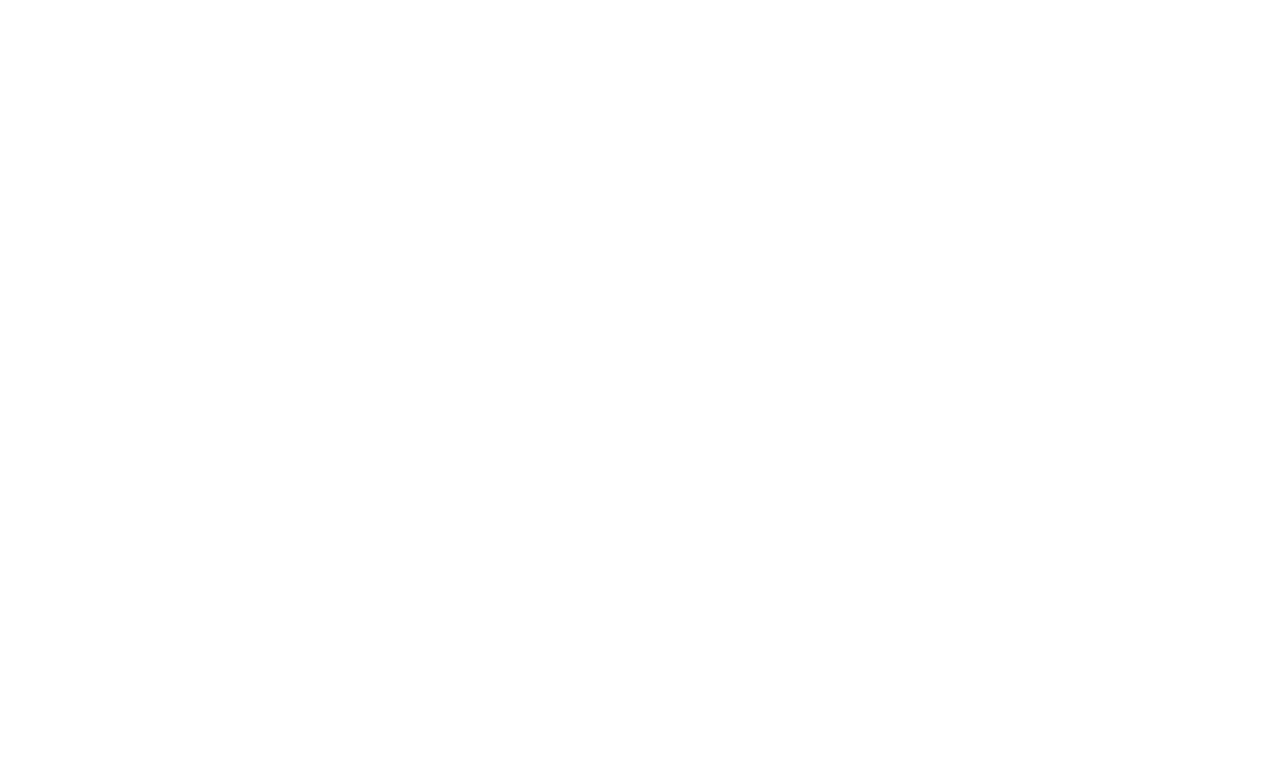
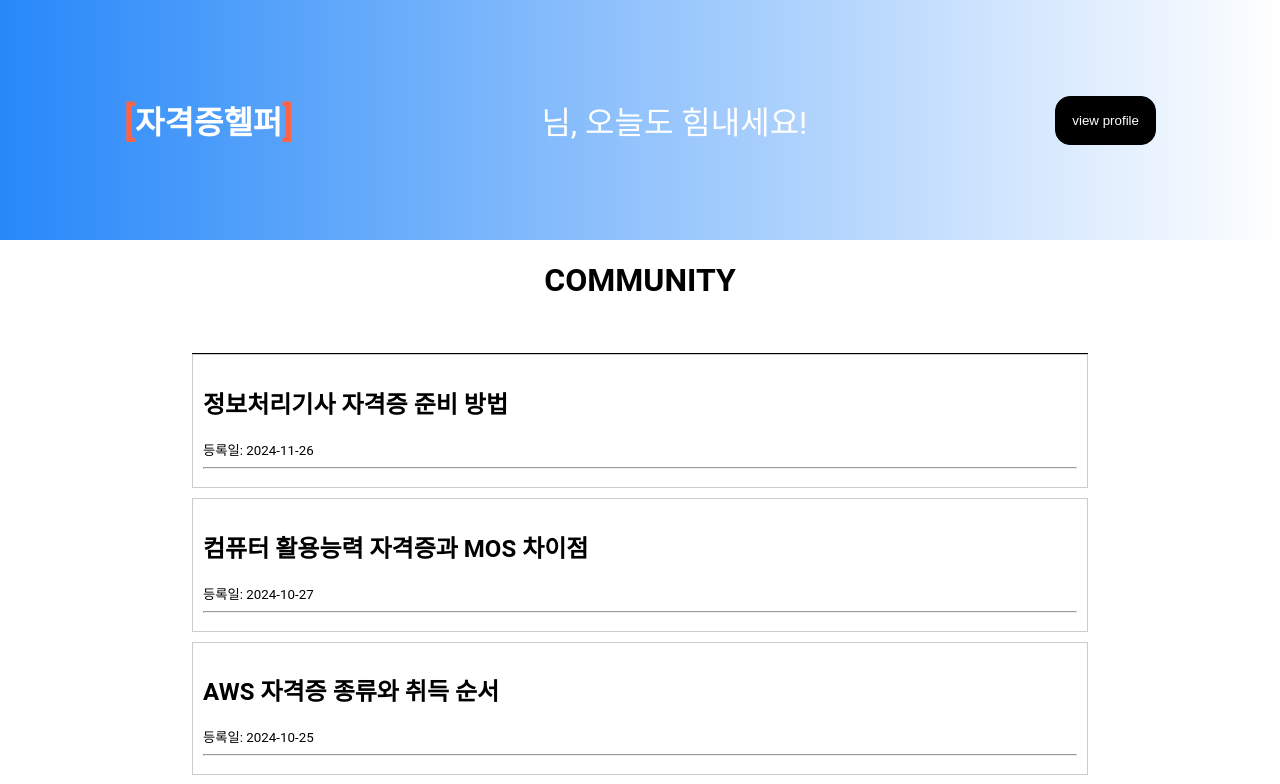
Before and after one commit to certificate-helper/FrontEnd, a React (Vite) app: page /community in a window 1280 px wide. Before the commit this address had no page. Shown: the top 784 px of the page. Built offline with nearby package versions, Linux system fonts and the light colour scheme; what chartjs-plugin-datalabels would draw is missing.

Commit message:
feat 커뮤니티

```diff
--- a/src/App.jsx
+++ b/src/App.jsx
@@ -16,6 +16,7 @@
 import Statistics from "./pages/Statistic/statistics";
 import Note from "./pages/WrongNote/note";
 import ExamReview from "./pages/examReview/examReview.container";
+import Community from "./pages/community/community";
 
 function reducer(state, action) {
   switch (action.type) {
@@ -57,6 +58,7 @@
             <Route path="/quiz" element={<Quiz />} />
             <Route path="/Statistics" element={<Statistics />} />
             <Route path="/exaReivew" element={<ExamReview />} />
+            <Route path="/community" element={<Community />}/>
           </Routes>
         </DiaryDispatchContext.Provider>
       </DiaryStateContext.Provider>
--- /dev/null
+++ b/src/pages/community/clickedPage.css
@@ -0,0 +1,18 @@
+.clicked-page {
+    margin: 1rem;
+    padding: 20px;
+    border: 1px solid #ccc;
+    background-color: #f9f9f9;
+}
+.clicked-page button {
+    margin-bottom: 10px;
+    padding: 5px 10px;
+    background-color: #007bff;
+    color: white;
+    border: none;
+    border-radius: 3px;
+    cursor: pointer;
+}
+.clicked-page button:hover {
+    background-color: #0056b3;
+}
--- /dev/null
+++ b/src/pages/community/clickedPage.jsx
@@ -0,0 +1,15 @@
+import React from "react";
+import "../community/clickedPage.css"
+import HeaderUI from "../../atoms/Header";
+
+export default function ClickedPage({ question, onBack }) {
+
+    return (
+        <div className="clicked-page">
+            <button onClick={onBack}>뒤로가기</button>
+            <h1>{question.title}</h1>
+            <p>{question.content}</p>
+            <small> 등록일: {question.regdate}</small>
+        </div>
+    );
+}
--- /dev/null
+++ b/src/pages/community/community.css
@@ -0,0 +1,29 @@
+.main{
+    /* background-color: skyblue; */
+    width: 100%;
+    height: 100%;
+    display: flex;
+    flex-direction: column;
+    align-items: center;
+    justify-content: center;
+}
+.main_header{
+    /* background-color: aliceblue; */
+    width: 70%;
+    height: 100px;
+    flex-direction: column;
+    align-items: center;
+    justify-content: center;
+    border-top: 1px solid black;
+    margin-top: 2rem;
+}
+.question-card {
+    padding: 10px;
+    border: 1px solid #ccc;
+    margin-bottom: 10px;
+    cursor: pointer;
+}
+.question-card h2:hover {
+    color: blue;
+    text-decoration: underline;
+}
--- /dev/null
+++ b/src/pages/community/community.jsx
@@ -0,0 +1,77 @@
+import { useState } from "react";
+import HeaderUI from "../../atoms/Header";
+import "./community.css";
+import ClickedPage from "./clickedPage";
+export default function Community() {
+    const [selectedQuestion,setSelectedQuestion]= useState(null);
+    const questions = [
+        {
+            id: 1,
+            method: "IT",
+            title: "정보처리기사 자격증 준비 방법",
+            content: "정보처리기사 자격증을 처음 준비하려고 하는데, 어떤 공부 방법과 자료가 효과적인가요? 추천 교재도 알려주세요.",
+            regdate: "2024-11-26",
+        },
+        {
+            id: 2,
+            method: "언어",
+            title: "컴퓨터 활용능력 자격증과 MOS 차이점",
+            content: "컴활 1급과 MOS 자격증 중에서 어떤 것이 더 취업에 유리한가요? 두 자격증의 차이점도 궁금합니다.",
+            regdate: "2024-10-27",
+        },
+        {
+            id: 3,
+            method: "취업",
+            title: "AWS 자격증 종류와 취득 순서",
+            content: "AWS 자격증이 여러 가지 있던데, 초보자가 가장 먼저 취득해야 할 자격증은 무엇인가요? 추천 순서를 알려주세요.",
+            regdate: "2024-10-25",
+        },
+        {
+            id: 4,
+            method: "IT",
+            title: "네트워크 관련 자격증 추천",
+            content: "네트워크 엔지니어가 되고 싶습니다. CCNA 외에도 추천할 만한 네트워크 관련 자격증이 있을까요?",
+            regdate: "2024-10-24",
+        },
+        {
+            id: 5,
+            method: "프로그래밍",
+            title: "Python 관련 자격증 취득 필요성",
+            content: "Python 자격증이 실제로 취업에 얼마나 도움이 되나요? 자격증 대신 프로젝트 경험이 더 중요한지 궁금합니다.",
+            regdate: "2024-10-23",
+        },
+    ];
+    const handleQuestionClick=(question)=>{
+        setSelectedQuestion(question);
+    }
+    const handleBack=()=>{
+        setSelectedQuestion(null);
+
+    }
+
+    return (
+        <div>
+        <HeaderUI />
+        <div className="main">
+            {!selectedQuestion ? (
+                <>
+                    <h1>COMMUNITY</h1>
+                    <div className="main_header">
+                        {questions.map((question) => (
+                            <div key={question.id} className="question-card">
+                                <h2 onClick={() => handleQuestionClick(question)}>
+                                    {question.title}
+                                </h2>
+                                <small>등록일: {question.regdate}</small>
+                                <hr />
+                            </div>
+                        ))}
+                    </div>
+                </>
+            ) : (
+                <ClickedPage question={selectedQuestion} onBack={handleBack} />
+            )}
+        </div>
+    </div>
+    );
+}
```
Also changed, not shown: 1 other file (tests, documents, lock files or other folders).
